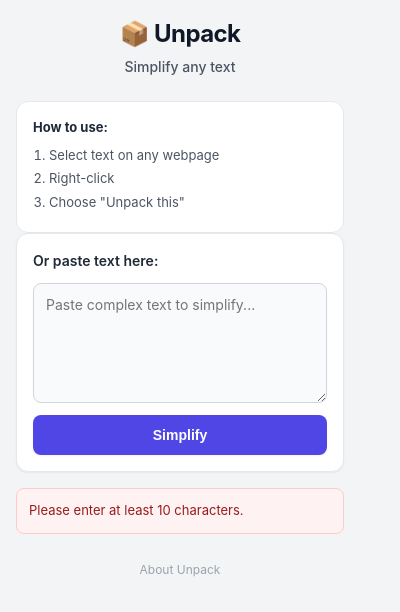
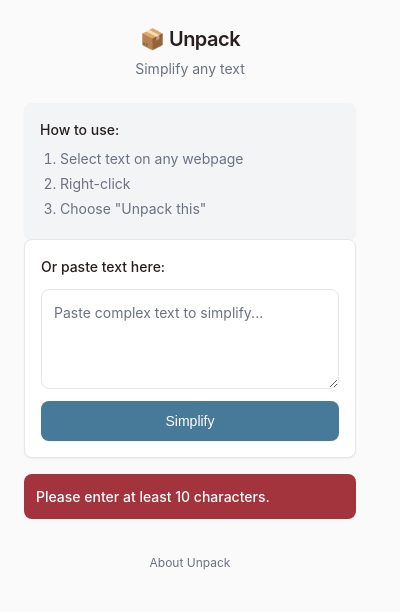
Before and after one commit to gocamille/unpack, a browser extension: page extension/popup/popup.html in a window 400 px wide. Both pictures are taken after a click on the button "Simplify". Drawn offline with Linux system fonts and the light colour scheme.

Commit message:
Update styling

```diff
--- a/extension/popup/popup.css
+++ b/extension/popup/popup.css
@@ -1,37 +1,38 @@
-/* refined design system */
+/* ShadCN-inspired Design System */
 :root {
-  /* Colors */
-  --primary: #4F46E5;
-  --primary-hover: #4338CA;
-  --bg-page: #F3F4F6;
-  --bg-surface: #FFFFFF;
-  --text-main: #1F2937;
-  --text-muted: #4B5563;
-  --border-subtle: #E5E7EB;
-  --border-focus: #4F46E5;
-  --success-bg: #ECFDF5;
-  --success-text: #065F46;
-  --success-border: #A7F3D0;
-  --error-bg: #FEF2F2;
-  --error-text: #991B1B;
-  --error-border: #FECACA;
+  /* Colors - Palette 1 */
+    --color-primary: #477998;
+    /* Queen Blue */
+    --color-primary-foreground: #FFFFFF;
+  --color-secondary: #C4D6B0;
+    /* Tea Green */
+    --color-secondary-foreground: #291F1E;
 
-  /* Spacing */
-  --space-1: 4px;
-  --space-2: 8px;
-  --space-3: 12px;
-  --space-4: 16px;
-  --space-6: 24px;
+  --color-background: #FFFFFF;
+    --color-foreground: #291F1E;
+    /* Raisin Black */
 
-  /* Radius */
-  --radius-sm: 6px;
-  --radius-md: 8px;
-  --radius-lg: 12px;
+    --color-muted: #F3F4F6;
+    --color-muted-foreground: #6B7280;
 
+    --color-border: #E5E7EB;
+    --color-input: #E5E7EB;
+    --color-ring: #477998;
+
+    --color-destructive: #A3333D;
+    /* Cordovan */
+    --color-destructive-foreground: #FFFFFF;
+
+    /* Spacing & Shape */
+    --radius: 0.5rem;
+    /* 8px */
+    --font-sans: -apple-system, BlinkMacSystemFont, "Segoe UI", Roboto, "Helvetica Neue", Arial, sans-serif;
   /* Shadows */
-  --shadow-sm: 0 1px 2px 0 rgba(0, 0, 0, 0.05);
-  --shadow-md: 0 4px 6px -1px rgba(0, 0, 0, 0.1), 0 2px 4px -1px rgba(0, 0, 0, 0.06);
+  --shadow-sm: 0 1px 2px 0 rgb(0 0 0 / 0.05);
+    --shadow: 0 1px 3px 0 rgb(0 0 0 / 0.1), 0 1px 2px -1px rgb(0 0 0 / 0.1);
+    --shadow-lg: 0 10px 15px -3px rgb(0 0 0 / 0.1), 0 4px 6px -2px rgb(0 0 0 / 0.05);
 }
+
 * {
   box-sizing: border-box;
   margin: 0;
@@ -39,162 +40,164 @@
 }
 
 body {
-  font-family: -apple-system, BlinkMacSystemFont, "Segoe UI", Roboto, Helvetica, Arial, sans-serif;
+  font-family: var(--font-sans);
   font-size: 14px;
   line-height: 1.5;
-  color: var(--text-main);
-    background: var(--bg-page);
-    width: 360px;
-    /* Slightly wider for better breathing room */
-    padding: var(--space-4);
+  color: var(--color-foreground);
+    background: #FAFAFA;
+    /* Slightly off-white page bg */
+    width: 380px;
+    padding: 1.5rem;
+    /* 24px */
+    -webkit-font-smoothing: antialiased;
 }
 
 .popup-container {
   display: flex;
   flex-direction: column;
-    gap: var(--space-4);
+  gap: 1.5rem;
 }
 
 /* Header */
 .popup-header {
   text-align: center;
-  margin-bottom: var(--space-2);
 }
 
 .popup-header h1 {
-  font-size: 24px;
-    /* Larger, more prominent */
-    font-weight: 700;
-    color: #111827;
+  font-size: 1.25rem;
+    /* 20px */
+    font-weight: 600;
     letter-spacing: -0.025em;
-    margin-bottom: var(--space-1);
+  color: var(--color-foreground);
+    margin-bottom: 0.25rem;
 }
 
 .tagline {
-  color: var(--text-muted);
-    font-size: 14px;
-    font-weight: 500;
+  color: var(--color-muted-foreground);
+    font-size: 0.875rem;
+  }
+/* Base Card Style */
+.card,
+.instructions,
+.result-container {
+  background: var(--color-background);
+  border: 1px solid var(--color-border);
+  border-radius: var(--radius);
+  box-shadow: var(--shadow-sm);
+  padding: 1rem;
 }
 
-  /* Cards (Instructions, Input, Result) */
-  .card {
-    background: var(--bg-surface);
-    border: 1px solid var(--border-subtle);
-    border-radius: var(--radius-lg);
-    padding: var(--space-4);
+/* Instructions */
+.instructions {
+  background: var(--color-muted);
+    /* Distinct from input/result cards */
+    border: none;
+    font-size: 0.875rem;
+    color: var(--color-muted-foreground);
+  }
+
+  .instructions p strong {
+  color: var(--color-foreground);
+    font-weight: 500;
+    display: block;
+  margin-bottom: 0.5rem;
+}
+
+.instructions ol {
+  padding-left: 1.25rem;
+}
+
+.instructions li {
+  margin-bottom: 0.25rem;
+}
+
+/* Input Section */
+.manual-input {
+  display: flex;
+  flex-direction: column;
+  gap: 0.75rem;
+}
+
+.manual-input label {
+  font-size: 0.875rem;
+    font-weight: 500;
+    color: var(--color-foreground);
+}
+
+textarea#text-input {
+  width: 100%;
+  min-height: 100px;
+    padding: 0.75rem;
+    border-radius: var(--radius);
+    border: 1px solid var(--color-input);
+    background: var(--color-background);
+  font-family: inherit;
+  font-size: 0.875rem;
+    line-height: 1.5;
+    color: var(--color-foreground);
+  resize: vertical;
+  transition: border-color 0.2s, box-shadow 0.2s;
+}
+
+textarea#text-input:focus {
+  outline: none;
+  border-color: var(--color-ring);
+    box-shadow: 0 0 0 2px rgba(71, 121, 152, 0.2);
+    /* Ring around variable color */
+}
+
+textarea#text-input::placeholder {
+  color: var(--color-muted-foreground);
+}
+
+/* Buttons */
+button#simplify-btn {
+  display: inline-flex;
+  align-items: center;
+  justify-content: center;
+  width: 100%;
+  height: 2.5rem;
+    /* 40px */
+    padding: 0 1rem;
+    border-radius: var(--radius);
+    font-weight: 500;
+    font-size: 0.875rem;
+    transition: all 0.2s;
+  cursor: pointer;
+  background: var(--color-primary);
+    color: var(--color-primary-foreground);
+    border: 1px solid transparent;
     box-shadow: var(--shadow-sm);
 }
 
-.instructions {
-  background: var(--bg-surface);
-    border: 1px solid var(--border-subtle);
-    border-radius: var(--radius-lg);
-    padding: var(--space-4);
-  font-size: 13px;
-  color: var(--text-muted);
+button#simplify-btn:hover {
+  opacity: 0.9;
+}
+button#simplify-btn:active {
+  transform: translateY(1px);
 }
 
-  .instructions p strong {
-    color: var(--text-main);
-    display: block;
-    margin-bottom: var(--space-2);
+button#simplify-btn:disabled {
+  background: var(--color-muted);
+  color: var(--color-muted-foreground);
+  cursor: not-allowed;
+  opacity: 0.7;
 }
 
-.instructions ol {
-  padding-left: var(--space-4);
-}
-
-.instructions li {
-  margin-bottom: var(--space-1);
-}
-
-.divider {
-  display: none;
-    /* Hide default divider, rely on spacing/cards */
-  }
-
-  /* Manual Input Section */
-  .manual-input {
-    display: flex;
-    flex-direction: column;
-    gap: var(--space-3);
-}
-
-.manual-input label {
-  font-weight: 600;
-    font-size: 14px;
-    color: var(--text-main);
-}
-
-#text-input {
-  width: 100%;
-  height: 120px;
-    /* Taller */
-    padding: var(--space-3);
-    border: 1px solid #D1D5DB;
-    border-radius: var(--radius-md);
-  font-family: inherit;
-  font-size: 14px;
-    /* Larger text for readability */
-  resize: vertical;
-  background: #F9FAFB;
-    transition: all 0.2s ease;
-}
-
-#text-input:focus {
-  outline: none;
-  border-color: var(--border-focus);
-    background: #FFFFFF;
-    box-shadow: 0 0 0 3px rgba(79, 70, 229, 0.15);
-}
-
-#simplify-btn {
-  width: 100%;
-  padding: var(--space-3);
-    background: var(--primary);
-  color: white;
-  border: none;
-  border-radius: var(--radius-md);
-    font-weight: 600;
-  font-size: 14px;
-  cursor: pointer;
-  transition: all 0.2s ease;
-    box-shadow: var(--shadow-sm);
-}
-
-#simplify-btn:hover {
-  background: var(--primary-hover);
-    transform: translateY(-1px);
-  }
-
-  #simplify-btn:active {
-    transform: translateY(0);
-}
-
-#simplify-btn:disabled {
-  background: #9CA3AF;
-  cursor: not-allowed;
-  transform: none;
-}
-
-/* Result Area */
+/* Result Container */
 .result-container {
-  background: var(--bg-surface);
-    border: 1px solid var(--border-subtle);
-    border-radius: var(--radius-lg);
-    padding: var(--space-4);
-    margin-top: var(--space-2);
-    box-shadow: var(--shadow-md);
-    /* Lifted appearance */
   display: none;
     /* Hidden by default */
-    animation: slideDown 0.3s ease-out;
+    animation: in 0.2s ease-out;
+    border-color: var(--color-secondary);
+    /* Highlight border */
+    background: #FCFDFB;
+    /* Extremely subtle tint of green/white */
   }
-
-  @keyframes slideDown {
+@keyframes in {
   from {
     opacity: 0;
-      transform: translateY(-10px);
+    transform: translateY(4px);
   }
 
   to {
@@ -207,40 +210,41 @@
   display: flex;
   justify-content: space-between;
   align-items: center;
-  margin-bottom: var(--space-3);
-    padding-bottom: var(--space-2);
-    border-bottom: 1px solid var(--border-subtle);
+  margin-bottom: 0.75rem;
+    padding-bottom: 0.75rem;
+    border-bottom: 1px solid var(--color-border);
 }
 
 .result-header span {
+  font-size: 0.875rem;
   font-weight: 600;
-    color: var(--primary);
-    font-size: 14px;
+  color: var(--color-primary);
 }
 
+/* Secondary Button (Copy) */
 .copy-btn {
-  background: transparent;
-    color: var(--text-muted);
-    border: 1px solid var(--border-subtle);
-  padding: 4px 10px;
-  border-radius: var(--radius-sm);
-  font-size: 12px;
+  display: inline-flex;
+    align-items: center;
+    justify-content: center;
+    height: 2rem;
+    padding: 0 0.75rem;
+    border-radius: calc(var(--radius) - 2px);
+    font-size: 0.75rem;
   font-weight: 500;
+  border: 1px solid var(--color-border);
+    background: var(--color-background);
+    color: var(--color-foreground);
   cursor: pointer;
   transition: all 0.2s;
 }
 
 .copy-btn:hover {
-  background: #F3F4F6;
-    color: var(--text-main);
-    border-color: #D1D5DB;
+  background: var(--color-muted);
 }
 
 .result-text {
-  font-size: 15px;
-    /* Large for readability */
-    line-height: 1.6;
-    color: var(--text-main);
+  font-size: 0.925rem;
+    color: var(--color-foreground);
   white-space: pre-wrap;
 }
 
@@ -249,19 +253,19 @@
   display: flex;
   align-items: center;
   justify-content: center;
-  gap: var(--space-3);
-    margin-top: var(--space-4);
-    color: var(--text-muted);
-    font-weight: 500;
+  gap: 0.5rem;
+    margin-top: 1rem;
+    font-size: 0.875rem;
+    color: var(--color-muted-foreground);
 }
 
 .spinner {
-  width: 20px;
-    height: 20px;
-    border: 2px solid #E5E7EB;
-    border-top-color: var(--primary);
+  width: 1rem;
+    height: 1rem;
+    border: 2px solid var(--color-border);
+    border-top-color: var(--color-primary);
   border-radius: 50%;
-  animation: spin 0.8s linear infinite;
+  animation: spin 1s linear infinite;
 }
 
 @keyframes spin {
@@ -269,30 +273,31 @@
       transform: rotate(360deg);
     }
   }
+
 .error-container {
-  margin-top: var(--space-4);
-  background: var(--error-bg);
-  border: 1px solid var(--error-border);
-  color: var(--error-text);
-  padding: var(--space-3);
-  border-radius: var(--radius-md);
-  font-size: 13px;
+  margin-top: 1rem;
+    padding: 0.75rem;
+    border-radius: var(--radius);
+    background: var(--color-destructive);
+    color: var(--color-destructive-foreground);
+    font-size: 0.875rem;
+    font-weight: 500;
   display: none;
 }
 
 /* Footer */
 .popup-footer {
-  margin-top: var(--space-2);
   text-align: center;
+  margin-top: 0.5rem;
 }
 
 .popup-footer a {
-  color: #9CA3AF;
+  font-size: 0.75rem;
+    color: var(--color-muted-foreground);
   text-decoration: none;
-  font-size: 12px;
-  transition: color 0.2s;
 }
 
 .popup-footer a:hover {
-  color: var(--primary);
+  text-decoration: underline;
+    color: var(--color-primary);
 }
```
Also changed, not shown: extension/styles/tooltip.css (+95 -79 lines). Lines whose indentation alone changed are shown as unchanged.
